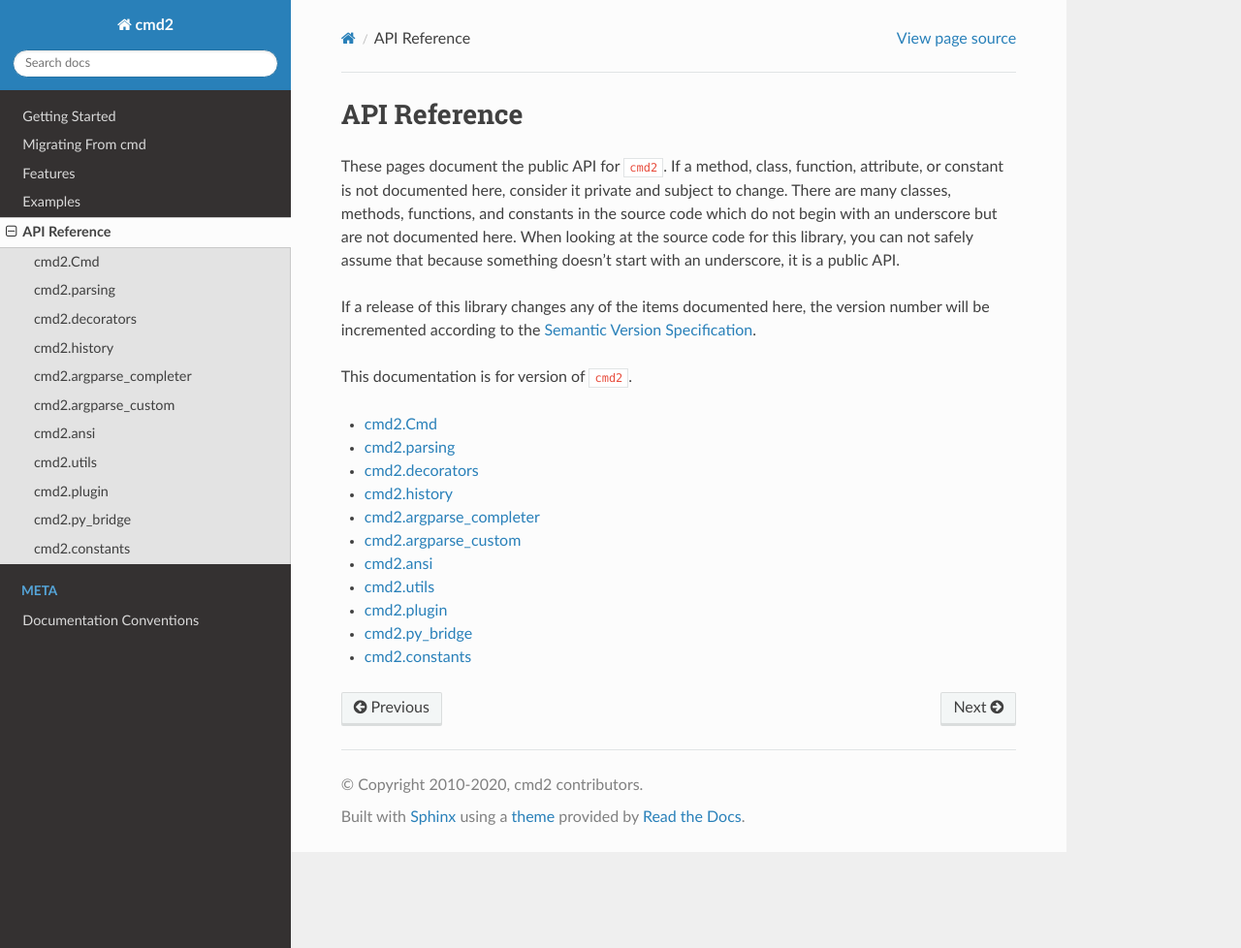
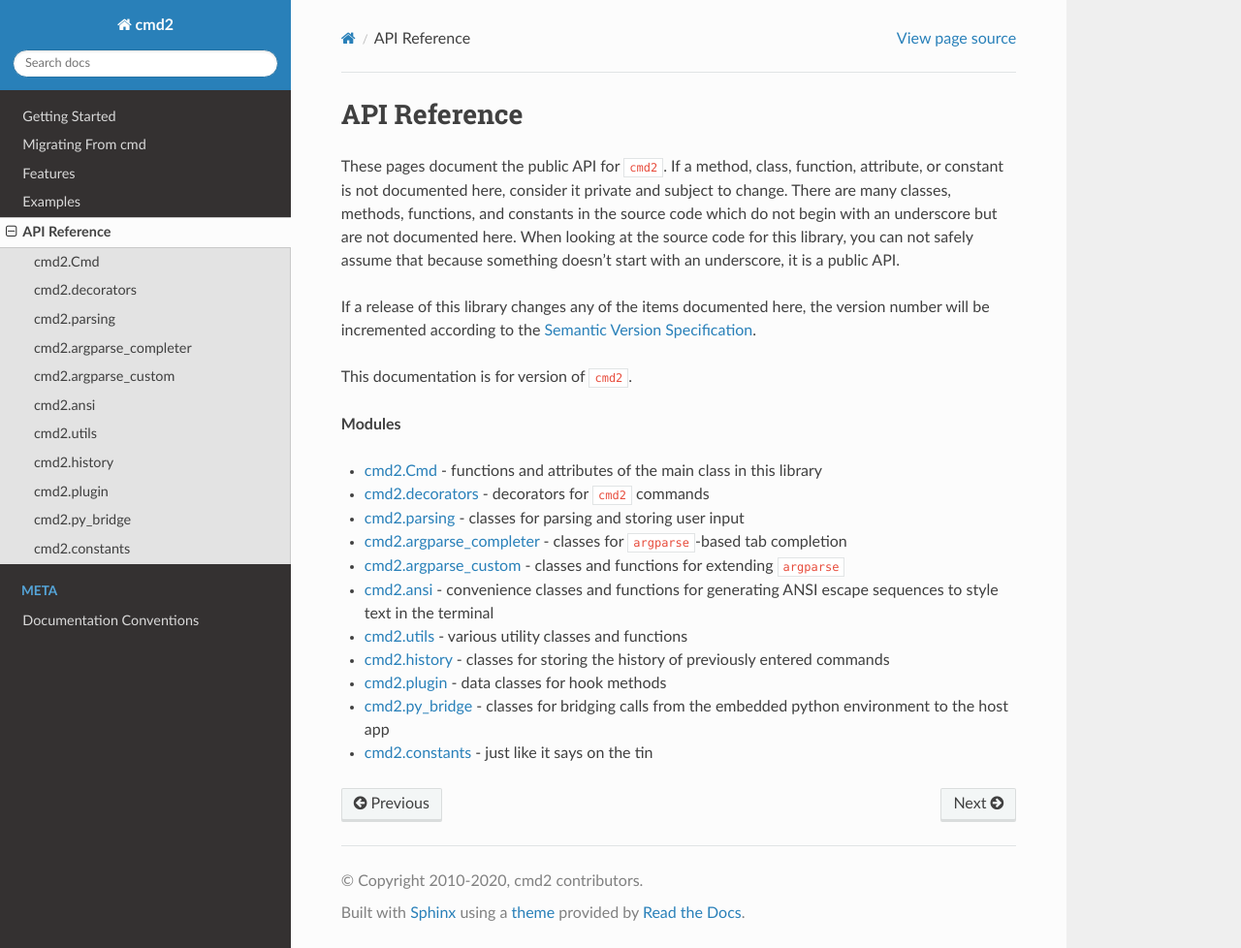
Before and after one commit to python-cmd2/cmd2, a Sphinx documentation site: the page built from docs/api/index.rst, in a window 1280 px wide and 978 px high. Shown: the whole window at 97% size. Built offline with Sphinx 7.4.7 and the Read the Docs theme 2.0.0, drawn with Linux system fonts in a browser that asks for light colours; pages that are not in the unit, such as notebooks, are missing from menus.

Commit message:
Revise table of contents to include a description of each module

```diff
--- a/docs/api/history.rst
+++ b/docs/api/history.rst
@@ -1,5 +1,8 @@
 cmd2.history
 ===============
+
+Classes for storing the history of previously entered commands.
+
 
 .. autoclass:: cmd2.history.History
     :members:
--- a/docs/api/index.rst
+++ b/docs/api/index.rst
@@ -16,15 +16,38 @@
 
 .. toctree::
    :maxdepth: 1
+   :hidden:
 
    cmd
+   decorators
    parsing
-   decorators
-   history
    argparse_completer
    argparse_custom
    ansi
    utils
+   history
    plugin
    py_bridge
    constants
+
+**Modules**
+
+- :ref:`api/cmd:cmd2.Cmd` - functions and attributes of the main
+  class in this library
+- :ref:`api/decorators:cmd2.decorators` - decorators for ``cmd2``
+  commands
+- :ref:`api/parsing:cmd2.parsing` - classes for parsing and storing
+  user input
+- :ref:`api/argparse_completer:cmd2.argparse_completer` - classes for
+  ``argparse``-based tab completion
+- :ref:`api/argparse_custom:cmd2.argparse_custom` - classes and functions
+  for extending ``argparse``
+- :ref:`api/ansi:cmd2.ansi` - convenience classes and functions for generating
+  ANSI escape sequences to style text in the terminal
+- :ref:`api/utils:cmd2.utils` - various utility classes and functions
+- :ref:`api/history:cmd2.history` - classes for storing the history
+  of previously entered commands
+- :ref:`api/plugin:cmd2.plugin` - data classes for hook methods
+- :ref:`api/py_bridge:cmd2.py_bridge` - classes for bridging calls from the
+  embedded python environment to the host app
+- :ref:`api/constants:cmd2.constants` - just like it says on the tin
```
Also changed, not shown: docs/api/parsing.rst (+9 -6 lines), 1 other file.
